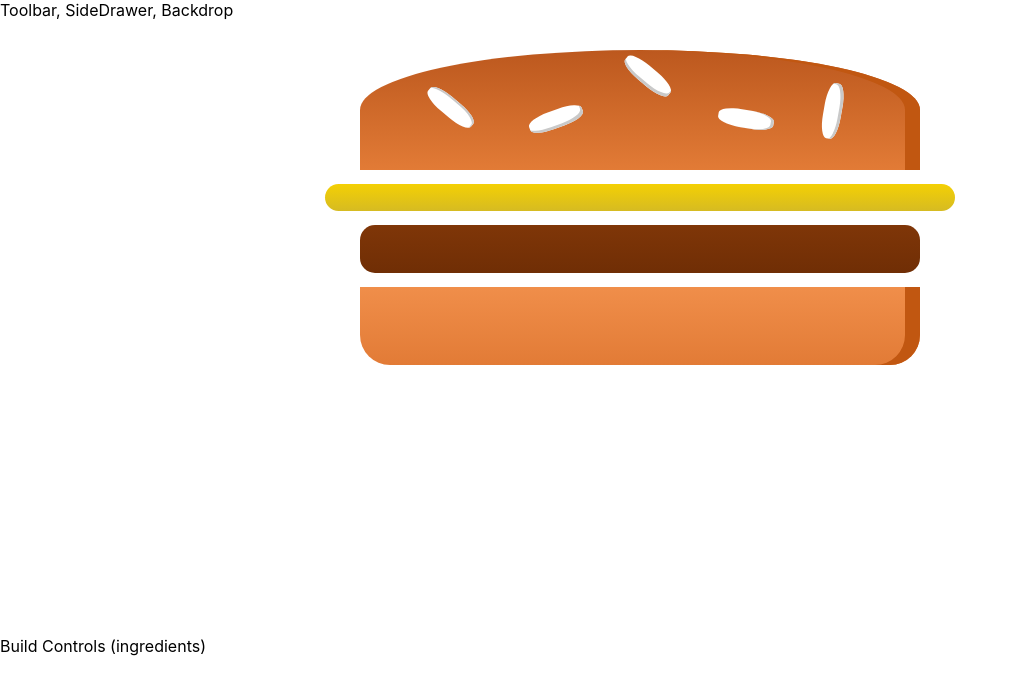
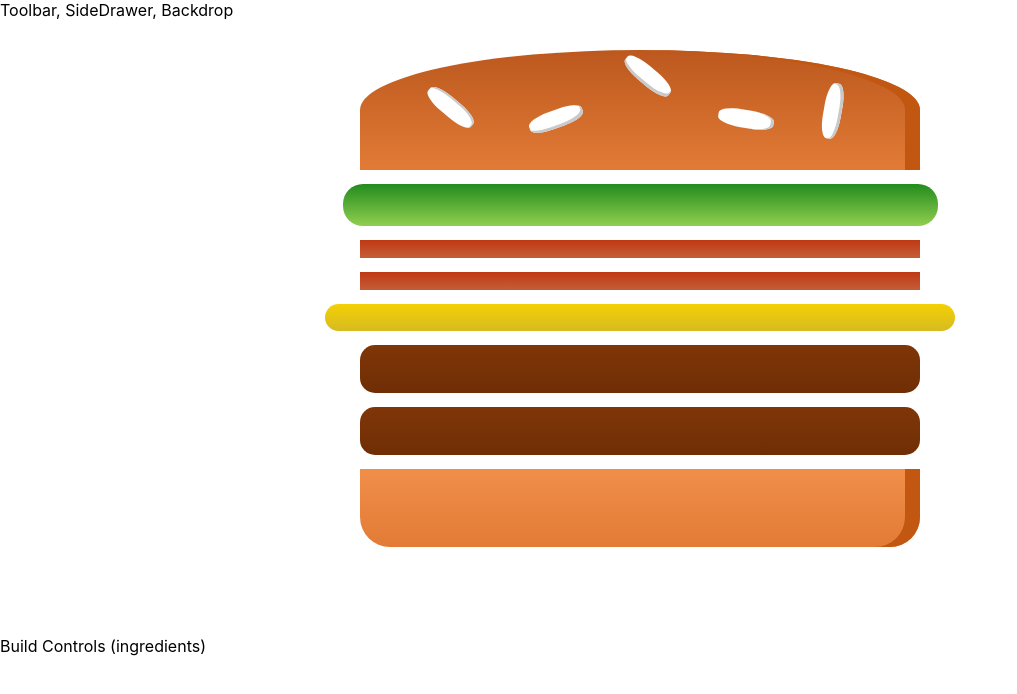
Before and after one commit to zarkle/burger-app, a React (Create React App) app: page / in a window 1280 px wide. Shown: the top 694 px of the page, without its empty margins (0-1017 px from the left). Built offline with nearby package versions, Linux system fonts and the light colour scheme.

Commit message:
dynamic burger ingredients

```diff
--- a/src/components/Burger/Burger.js
+++ b/src/components/Burger/Burger.js
@@ -3,11 +3,17 @@
 import BurgerIngredients from './BurgerIngredients/BurgerIngredients';
 
 const burger = (props) => {
+  const newIngredients = Object.keys(props.ingredients)
+    .map(ingKey => {
+      return [...Array(props.ingredients[ingKey])].map((_, i) => {
+        return <BurgerIngredients key={ingKey + i} type={ingKey} />;
+      });
+    });
+
   return (
     <div className={styles.Burger}>
       <BurgerIngredients type="bun-top" />
-      <BurgerIngredients type="cheese" />
-      <BurgerIngredients type="meat" />
+      {newIngredients}
       <BurgerIngredients type="bun-bottom" />
     </div>
   );
--- a/src/containers/BurgerBuilder/BurgerBuilder.js
+++ b/src/containers/BurgerBuilder/BurgerBuilder.js
@@ -3,10 +3,19 @@
 import Burger from '../../components/Burger/Burger';
 
 class BurgerBuilder extends Component {
+  state = {
+    ingredients: {
+      salad: 1,
+      bacon: 2,
+      cheese: 1,
+      meat: 2,
+    }
+  }
+
   render() {
     return(
       <Aux>
-        <Burger />
+        <Burger ingredients={this.state.ingredients} />
         <div>Build Controls (ingredients)</div>
       </Aux>
     );
```
